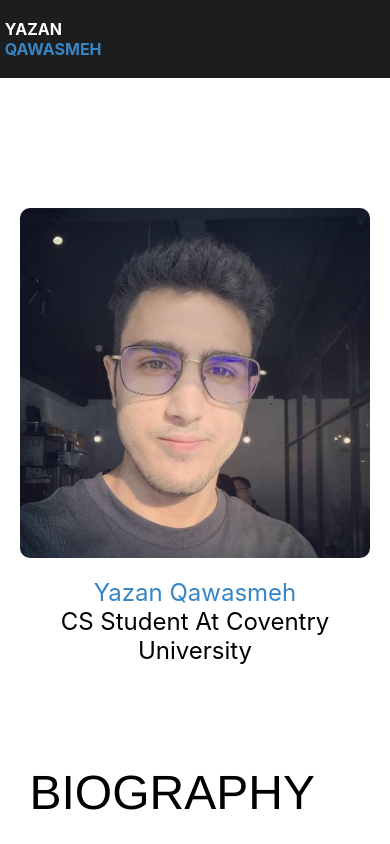
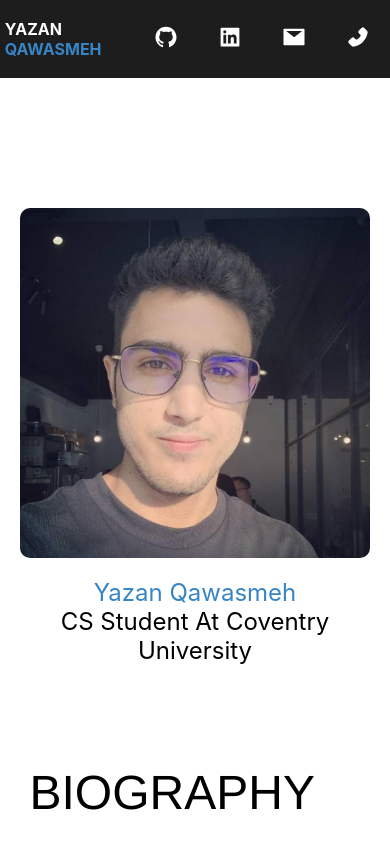
Before and after one commit to yazan929/yazan-portfolio, a React (Create React App) app: page / in a window 390 px wide. Shown: the top 844 px of the page. Built offline with nearby package versions, Linux system fonts and the light colour scheme.

Commit message:
Update header.css

```diff
--- a/src/components/header/header.css
+++ b/src/components/header/header.css
@@ -121,8 +121,12 @@
 .iconS{
     font-size: 2rem;
 }
+@media (max-width: 1400px){
+.Section2 {
+    margin:auto;
 
-
+}
+}
 @media (max-width: 800px){
     .Navbar {
 
@@ -158,6 +162,7 @@
     /* grid-area: 1 / 2.5 / 2 / 5; */
     /* grid-area: 1 / 2 / 2 / 5; */
     text-align:left;
+    margin:auto;
 
     display: flex;
     justify-content: space-evenly;
```
